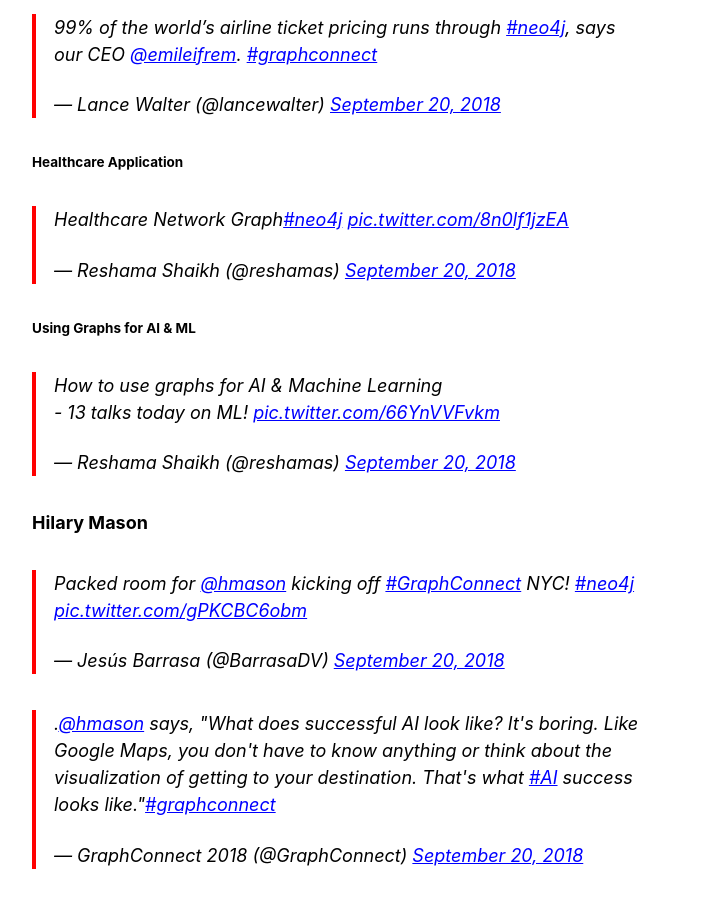
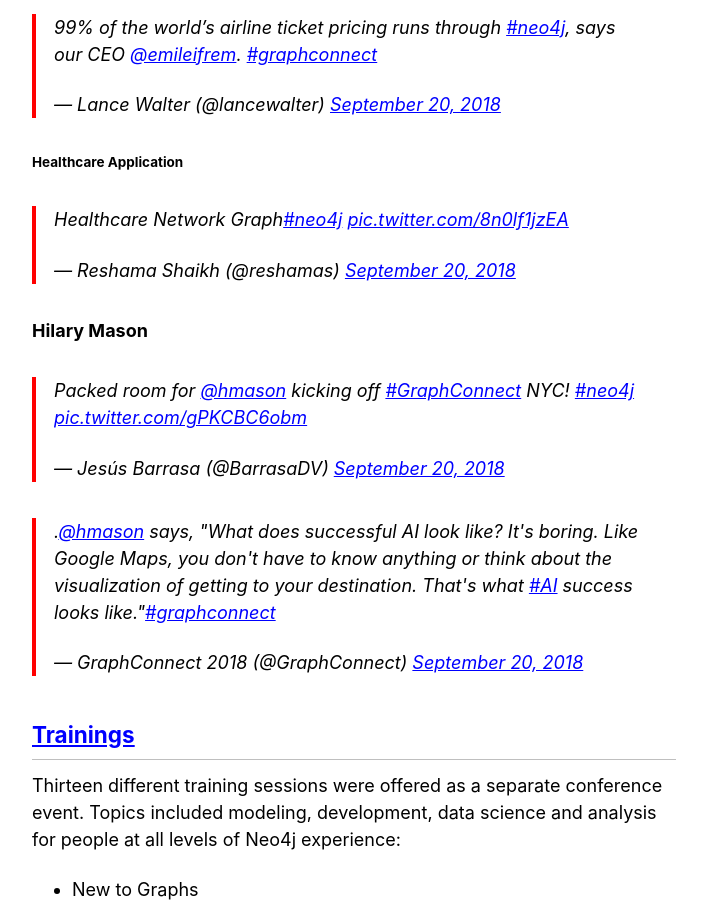
Before and after one commit to reshamas/reshamas.github.io, a Jekyll site: the page built from _posts/2018-09-22-graphs-are-the-next-frontier-in-data-science.md, in a window 1280 px wide and 900 px high, scrolled down 1700 px. Shown: the whole window, without its empty margins (286-993 px from the left). Built offline with Jekyll 4.4.1, drawn with Linux system fonts in a browser that asks for light colours; comment, search, counter and statistics services are not loaded; some of the changed text lies outside the part shown.

Commit message:
Update 2018-09-22-graphs-are-the-next-frontier-in-data-science.md

```diff
--- a/_posts/2018-09-22-graphs-are-the-next-frontier-in-data-science.md
+++ b/_posts/2018-09-22-graphs-are-the-next-frontier-in-data-science.md
@@ -38,11 +38,6 @@
 
 <blockquote class="twitter-tweet" data-lang="en"><p lang="en" dir="ltr">Healthcare Network Graph<a href="https://twitter.com/hashtag/neo4j?src=hash&amp;ref_src=twsrc%5Etfw">#neo4j</a> <a href="https://t.co/8n0lf1jzEA">pic.twitter.com/8n0lf1jzEA</a></p>&mdash; Reshama Shaikh (@reshamas) <a href="https://twitter.com/reshamas/status/1042881464189247488?ref_src=twsrc%5Etfw">September 20, 2018</a></blockquote>
 <script async src="https://platform.twitter.com/widgets.js" charset="utf-8"></script>
-
-#### Using Graphs for AI & ML
-<blockquote class="twitter-tweet" data-lang="en"><p lang="en" dir="ltr">How to use graphs for AI &amp; Machine Learning <br>- 13 talks today on ML! <a href="https://t.co/66YnVVFvkm">pic.twitter.com/66YnVVFvkm</a></p>&mdash; Reshama Shaikh (@reshamas) <a href="https://twitter.com/reshamas/status/1042774199176065026?ref_src=twsrc%5Etfw">September 20, 2018</a></blockquote>
-<script async src="https://platform.twitter.com/widgets.js" charset="utf-8"></script>
-
 
 
 ### Hilary Mason
```
